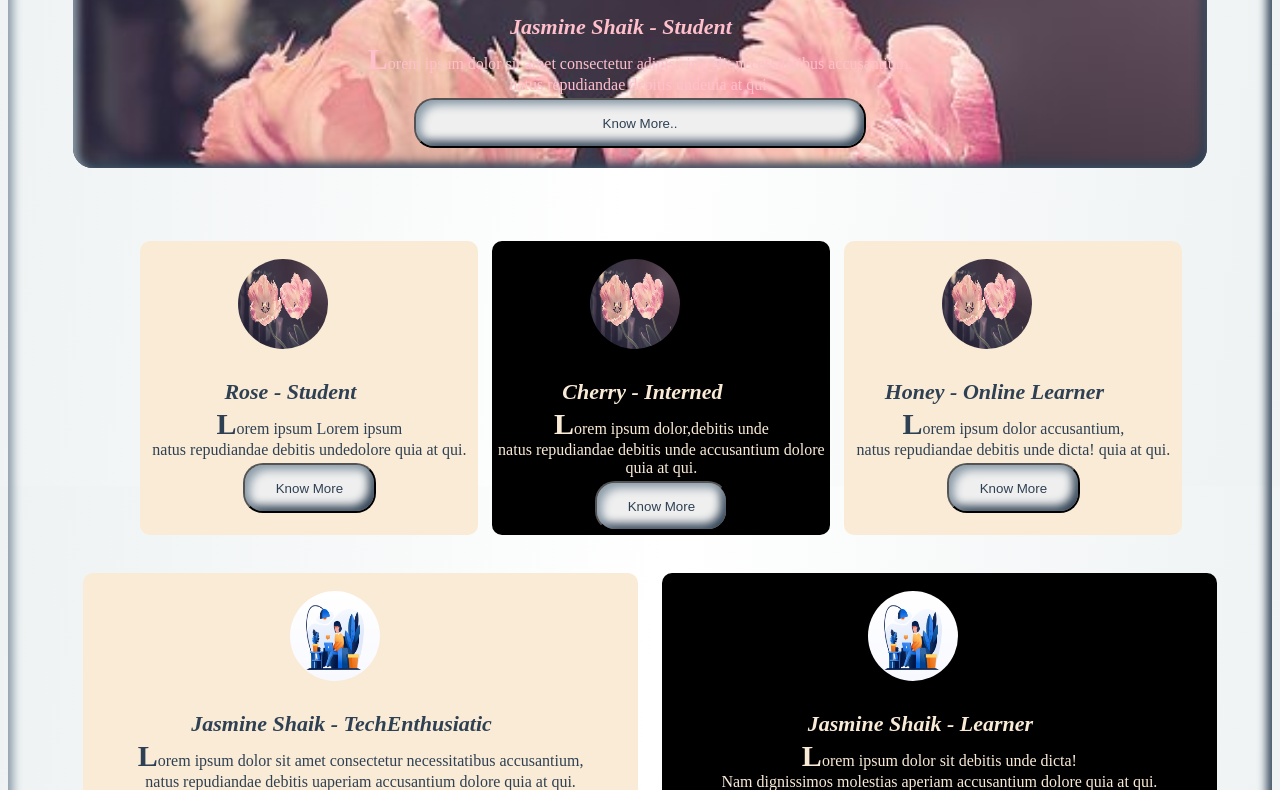
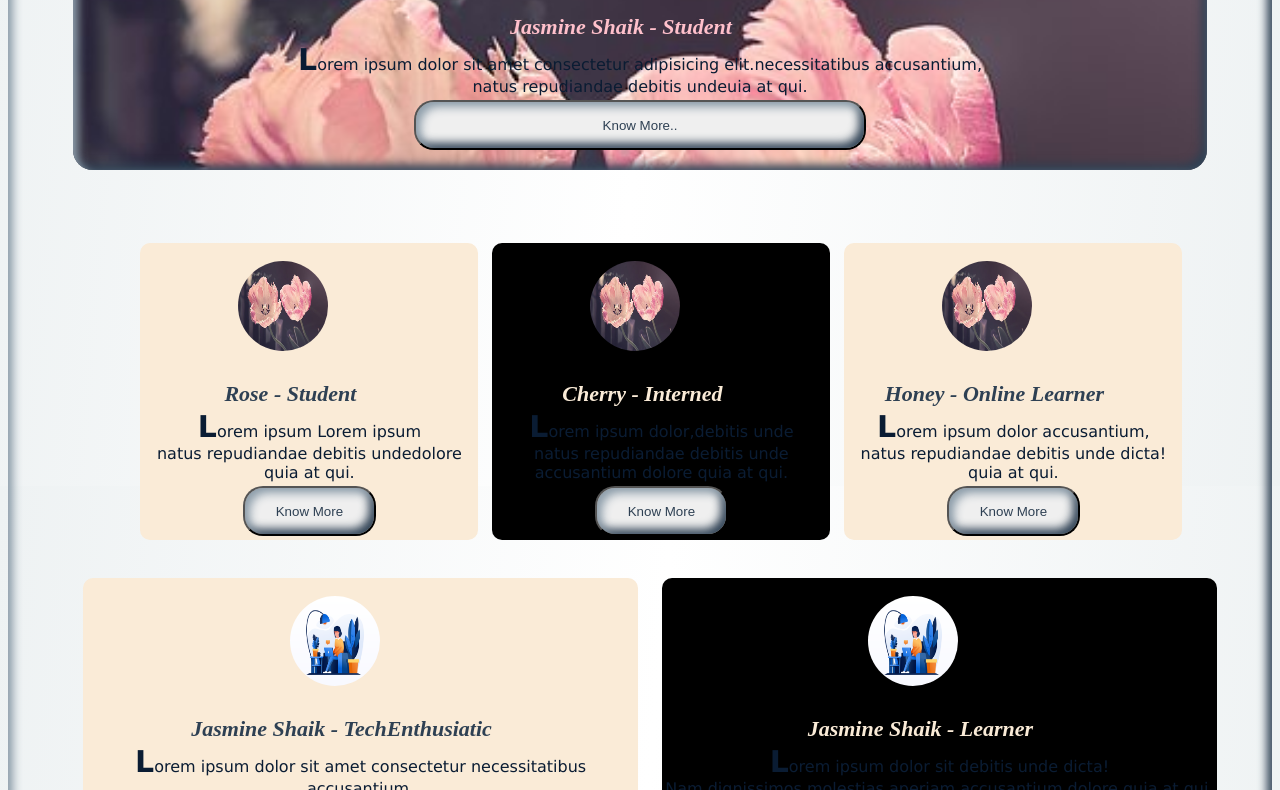
Before and after one commit to jasmine-s/Course_Projects, a plain HTML site: page Project_1/MainPages/index.html in a window 1280 px wide. Shown: the part 316-1106 px from the top of the page. Drawn offline with Linux system fonts and the light colour scheme.

Commit message:
Update index.css

```diff
--- a/Project_1/css/index.css
+++ b/Project_1/css/index.css
@@ -7,6 +7,7 @@
 @import "blogsections.css";
 @import "buttons.css";
 @import "author.css";
+@import "typography.css";
 @import "responsive.css";
 * {
     margin: 2px;
```
